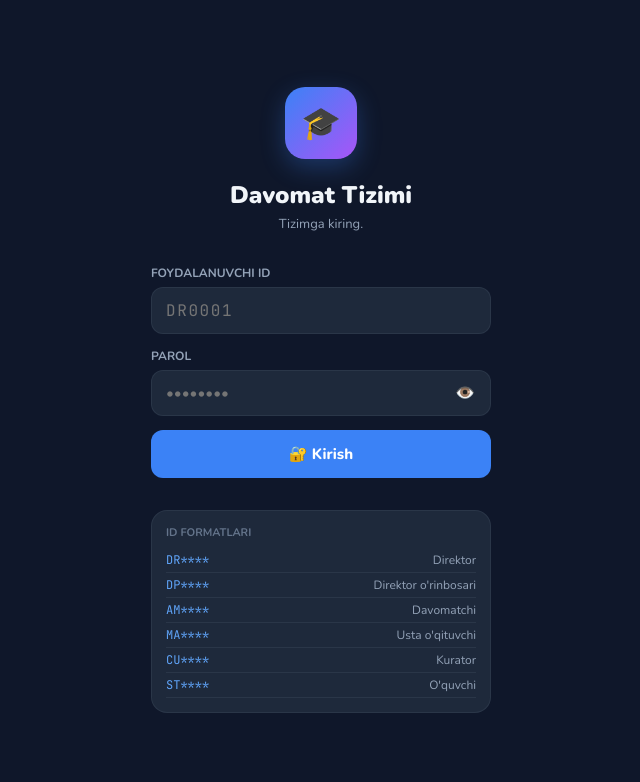
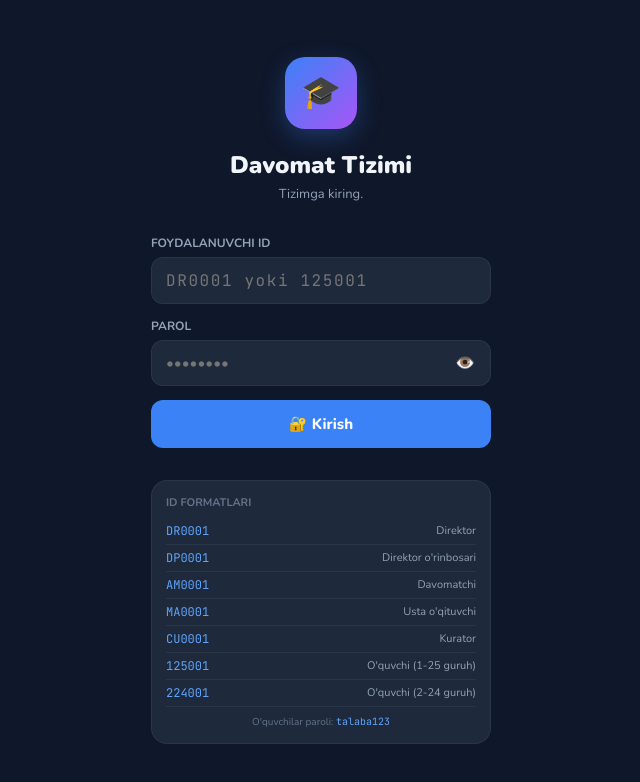
Before and after one commit to Nurbek-WebDasturchi/davomatchi, a React (Vite) app in the folder frontend/: page /login in a window 1280 px wide. Shown: the top 782 px of the page, without its empty margins (319-959 px from the left). Built offline with nearby package versions, Linux system fonts and the light colour scheme; no server answers.

Commit message:
Frontenda QR code tuzatishlar

```diff
--- a/frontend/src/App.jsx
+++ b/frontend/src/App.jsx
@@ -27,7 +27,7 @@ function HomeRedirect() {
   if (loading) return <LoadingSpinner />;
   if (!user) return <Navigate to="/login" replace />;
 
-  const role = user.role;
+  const { role } = user;
   if (role === "student") return <Navigate to="/profile" replace />;
   if (["master", "curator"].includes(role))
     return <Navigate to="/my-groups" replace />;
@@ -49,7 +49,7 @@ function AppRoutes() {
     <Routes>
       <Route path="/login" element={<LoginPage />} />
 
-      {/* Bosh sahifa — rolga qarab yo'naltiradi */}
+      {/* Bosh sahifa */}
       <Route
         path="/"
         element={
@@ -59,7 +59,7 @@ function AppRoutes() {
         }
       />
 
-      {/* Director / Deputy — faqat ko'rish, skaner YO'Q */}
+      {/* Director / Deputy */}
       <Route
         path="/dashboard"
         element={
@@ -76,6 +76,8 @@ function AppRoutes() {
           </ProtectedRoute>
         }
       />
+
+      {/* QR ko'rsatish — director, deputy, master, curator */}
       <Route
         path="/qr/:id"
         element={
@@ -85,7 +87,7 @@ function AppRoutes() {
         }
       />
 
-      {/* Barcha guruhlar — director, deputy, attendance_manager */}
+      {/* Barcha guruhlar */}
       <Route
         path="/groups-list"
         element={
@@ -122,7 +124,7 @@ function AppRoutes() {
         }
       />
 
-      {/* Davomatchi — faqat attendance_manager */}
+      {/* Davomatchi */}
       <Route
         path="/mark"
         element={
@@ -132,12 +134,11 @@ function AppRoutes() {
         }
       />
 
-      {/* QR Scanner — director/deputy EMAS, qolganlar ha */}
+      {/* QR Scanner — FAQAT STUDENT */}
       <Route
         path="/scan"
         element={
-          <ProtectedRoute
-            roles={["student", "master", "curator", "attendance_manager"]}>
+          <ProtectedRoute roles={["student"]}>
             <QRScannerPage />
           </ProtectedRoute>
         }
--- a/frontend/src/components/NavBar.jsx
+++ b/frontend/src/components/NavBar.jsx
@@ -7,7 +7,6 @@ export default function NavBar() {
   const location = useLocation();
   const { user } = useAuth();
 
-  // User yo'q bo'lsa ko'rsatma
   if (!user) return null;
 
   const role = user.role;
@@ -20,24 +19,22 @@ export default function NavBar() {
       { path: "/analytics", icon: "📊", label: "Tahlil" },
     ];
   } else if (role === "master" || role === "curator") {
-    items = [
-      { path: "/my-groups", icon: "🏠", label: "Guruhlar" },
-      { path: "/scan", icon: "📷", label: "Skaner" },
-    ];
+    // Scan YO'Q — ular student emas, QR skanerlash kerak emas
+    items = [{ path: "/my-groups", icon: "🏠", label: "Guruhlar" }];
   } else if (role === "attendance_manager") {
+    // Scan YO'Q — ular qo'lda ID kiritadi
     items = [
       { path: "/mark", icon: "📋", label: "Davomat" },
       { path: "/groups-list", icon: "👥", label: "Guruhlar" },
-      { path: "/scan", icon: "📷", label: "Skaner" },
     ];
   } else if (role === "student") {
+    // Faqat student QR skanerlaydi
     items = [
       { path: "/profile", icon: "👤", label: "Profil" },
       { path: "/scan", icon: "📷", label: "Skaner" },
     ];
   }
 
-  // Items bo'sh bo'lsa ko'rsatma
   if (items.length === 0) return null;
 
   return (
--- a/frontend/src/pages/LoginPage.jsx
+++ b/frontend/src/pages/LoginPage.jsx
@@ -22,15 +22,13 @@ export default function LoginPage() {
     const result = await login(userId.trim(), password);
     if (result.success) {
       const role = result.user.role;
-      if (role === "student") {
-        navigate("/profile", { replace: true });
-      } else if (["master", "curator"].includes(role)) {
+      if (role === "student") navigate("/profile", { replace: true });
+      else if (["master", "curator"].includes(role))
         navigate("/my-groups", { replace: true });
-      } else if (["director", "deputy"].includes(role)) {
+      else if (["director", "deputy"].includes(role))
         navigate("/", { replace: true });
-      } else if (role === "attendance_manager") {
+      else if (role === "attendance_manager")
         navigate("/mark", { replace: true });
-      }
     } else {
       setError(result.error);
     }
@@ -103,7 +101,7 @@ export default function LoginPage() {
             type="text"
             value={userId}
             onChange={(e) => setUserId(e.target.value.toUpperCase())}
-            placeholder="DR0001"
+            placeholder="DR0001 yoki 125001"
             maxLength={10}
             style={{
               width: "100%",
@@ -194,7 +192,6 @@ export default function LoginPage() {
             borderRadius: "var(--radius-md)",
             fontSize: "15px",
             fontWeight: 800,
-            transition: "all 0.2s",
             display: "flex",
             alignItems: "center",
             justifyContent: "center",
@@ -220,7 +217,7 @@ export default function LoginPage() {
         </button>
       </form>
 
-      {/* Rol izohi */}
+      {/* ID formatlar */}
       <div
         style={{
           marginTop: "32px",
@@ -241,19 +238,29 @@ export default function LoginPage() {
           ID FORMATLARI
         </p>
         {[
-          { id: "DR****", label: "Direktor" },
-          { id: "DP****", label: "Direktor o'rinbosari" },
-          { id: "AM****", label: "Davomatchi" },
-          { id: "MA****", label: "Usta o'qituvchi" },
-          { id: "CU****", label: "Kurator" },
-          { id: "ST****", label: "O'quvchi" },
-        ].map(({ id, label }) => (
+          { id: "DR0001", label: "Direktor", example: "director123" },
+          { id: "DP0001", label: "Direktor o'rinbosari", example: "deputy123" },
+          { id: "AM0001", label: "Davomatchi", example: "manager123" },
+          { id: "MA0001", label: "Usta o'qituvchi", example: "master123" },
+          { id: "CU0001", label: "Kurator", example: "curator123" },
+          {
+            id: "125001",
+            label: "O'quvchi (1-25 guruh)",
+            example: "talaba123",
+          },
+          {
+            id: "224001",
+            label: "O'quvchi (2-24 guruh)",
+            example: "talaba123",
+          },
+        ].map(({ id, label, example }) => (
           <div
             key={id}
             style={{
               display: "flex",
               justifyContent: "space-between",
-              padding: "4px 0",
+              alignItems: "center",
+              padding: "5px 0",
               borderBottom: "1px solid var(--border)",
             }}>
             <span
@@ -264,11 +271,27 @@ export default function LoginPage() {
               }}>
               {id}
             </span>
-            <span style={{ fontSize: "12px", color: "var(--text-secondary)" }}>
+            <span style={{ fontSize: "11px", color: "var(--text-secondary)" }}>
               {label}
             </span>
           </div>
         ))}
+        <p
+          style={{
+            fontSize: "10px",
+            color: "var(--text-muted)",
+            marginTop: "8px",
+            textAlign: "center",
+          }}>
+          O'quvchilar paroli:{" "}
+          <span
+            style={{
+              color: "var(--accent-blue-light)",
+              fontFamily: "var(--font-mono)",
+            }}>
+            talaba123
+          </span>
+        </p>
       </div>
     </div>
   );
--- a/frontend/src/pages/QRScannerPage.jsx
+++ b/frontend/src/pages/QRScannerPage.jsx
@@ -18,12 +18,18 @@ export default function QRScannerPage() {
   const [loading, setLoading] = useState(false);
 
   useEffect(() => {
+    // Faqat student kirishi mumkin
+    if (user?.role !== "student") {
+      navigate("/", { replace: true });
+      return;
+    }
     startScanner();
     return () => stopScanner();
   }, []);
 
   const startScanner = async () => {
     setError(null);
+    setResult(null);
     try {
       const reader = new BrowserQRCodeReader();
       readerRef.current = reader;
@@ -47,7 +53,7 @@ export default function QRScannerPage() {
         async (res, err) => {
           if (!res) return;
 
-          // 3 soniyada bir marta
+          // 3 soniyada bir marta skanerlash
           const now = Date.now();
           if (lastScan.current && now - lastScan.current < 3000) return;
           lastScan.current = now;
@@ -55,10 +61,13 @@ export default function QRScannerPage() {
           try {
             const data = JSON.parse(res.getText());
             if (data.qrToken) {
+              stopScanner();
               await processAttendance(data.qrToken);
+            } else {
+              setError("Bu to'g'ri guruh QR kodi emas");
             }
           } catch {
-            // JSON emas
+            setError("QR kod o'qilmadi. Qayta urinib ko'ring.");
           }
         },
       );
@@ -76,16 +85,15 @@ export default function QRScannerPage() {
 
   const processAttendance = async (qrToken) => {
     setLoading(true);
-    setResult(null);
+    setError(null);
     try {
-      // Student o'zining ID sini avtomatik yuboradi
       const res = await api.post("/attendance/scan", {
         qrToken,
         studentId: user.id,
       });
       setResult(res.data);
 
-      // Telegram WebApp ga yuborish
+      // Telegram WebApp ga xabar yuborish
       window.Telegram?.WebApp?.sendData(
         JSON.stringify({
           type: res.data.alreadyMarked ? "already_marked" : "attendance_marked",
@@ -93,7 +101,8 @@ export default function QRScannerPage() {
         }),
       );
     } catch (err) {
-      setError(err.response?.data?.error || "Xatolik yuz berdi");
+      const msg = err.response?.data?.error || "Xatolik yuz berdi";
+      setError(msg);
     } finally {
       setLoading(false);
     }
@@ -103,6 +112,7 @@ export default function QRScannerPage() {
     setResult(null);
     setError(null);
     lastScan.current = null;
+    startScanner();
   };
 
   return (
@@ -137,15 +147,13 @@ export default function QRScannerPage() {
         <div>
           <h1 style={{ fontSize: "17px", fontWeight: 800 }}>📷 QR Skaner</h1>
           <p style={{ color: "var(--text-muted)", fontSize: "11px" }}>
-            {user?.role === "student"
-              ? `${user?.firstName} ${user?.lastName} — davomat belgilash`
-              : "Davomat belgilash"}
+            {user?.firstName} {user?.lastName} — davomat belgilash
           </p>
         </div>
       </div>
 
       <div style={{ padding: "20px" }}>
-        {/* Natija ekrani */}
+        {/* ── NATIJA EKRANI ── */}
         {result ? (
           <div style={{ animation: "slideUp 0.35s ease forwards" }}>
             <div
@@ -184,6 +192,7 @@ export default function QRScannerPage() {
                 }}>
                 {result.message}
               </p>
+
               <div
                 style={{
                   background: "var(--bg-secondary)",
@@ -200,9 +209,9 @@ export default function QRScannerPage() {
                   {
                     label: "🕐 Vaqt",
                     val: result.attendance?.scannedAt
-                      ? new Date(result.attendance.scannedAt).toLocaleString(
-                          "uz-UZ",
-                        )
+                      ? new Date(
+                          result.attendance.scannedAt,
+                        ).toLocaleTimeString("uz-UZ")
                       : "—",
                   },
                 ].map(({ label, val }) => (
@@ -226,6 +235,7 @@ export default function QRScannerPage() {
                 ))}
               </div>
             </div>
+
             <button
               onClick={reset}
               style={{
@@ -241,10 +251,10 @@ export default function QRScannerPage() {
             </button>
           </div>
         ) : (
-          /* Skaner ekrani */
+          /* ── SKANER EKRANI ── */
           <div
             style={{ display: "flex", flexDirection: "column", gap: "14px" }}>
-            {/* Kamera */}
+            {/* Kamera oynasi */}
             <div
               style={{
                 position: "relative",
@@ -264,7 +274,7 @@ export default function QRScannerPage() {
                 }}
               />
 
-              {/* Skaner animatsiyasi */}
+              {/* Burchak ko'rsatkichlari */}
               {scanning && !loading && (
                 <div style={{ position: "absolute", inset: 0 }}>
                   {[
@@ -292,7 +302,7 @@ export default function QRScannerPage() {
                       borderBottom: "3px solid",
                       borderRight: "3px solid",
                     },
-                  ].map((style, i) => (
+                  ].map((s, i) => (
                     <div
                       key={i}
                       style={{
@@ -300,7 +310,7 @@ export default function QRScannerPage() {
                         width: 40,
                         height: 40,
                         borderColor: "var(--accent-blue)",
-                        ...style,
+                        ...s,
                       }}
                     />
                   ))}
@@ -319,8 +329,8 @@ export default function QRScannerPage() {
                 </div>
               )}
 
-              {/* Xato */}
-              {error && (
+              {/* Xato overlay */}
+              {error && !loading && (
                 <div
                   style={{
                     position: "absolute",
@@ -333,14 +343,14 @@ export default function QRScannerPage() {
                     padding: "20px",
                     textAlign: "center",
                   }}>
-                  <p style={{ fontSize: "36px", marginBottom: "10px" }}>📷</p>
+                  <p style={{ fontSize: "36px", marginBottom: "10px" }}>⚠️</p>
                   <p
                     style={{
                       color: "var(--accent-red)",
                       fontWeight: 700,
                       marginBottom: "6px",
                     }}>
-                    Kamera xatosi
+                    Xatolik
                   </p>
                   <p
                     style={{
@@ -352,7 +362,7 @@ export default function QRScannerPage() {
                 </div>
               )}
 
-              {/* Yuklanmoqda */}
+              {/* Yuklanmoqda overlay */}
               {loading && (
                 <div
                   style={{
@@ -360,8 +370,10 @@ export default function QRScannerPage() {
                     inset: 0,
                     background: "rgba(15,23,42,0.85)",
                     display: "flex",
+                    flexDirection: "column",
                     alignItems: "center",
                     justifyContent: "center",
+                    gap: "12px",
                   }}>
                   <div
                     style={{
@@ -373,12 +385,19 @@ export default function QRScannerPage() {
                       animation: "spin 0.8s linear infinite",
                     }}
                   />
+                  <p
+                    style={{
+                      color: "var(--text-secondary)",
+                      fontSize: "12px",
+                    }}>
+                    Davomat belgilanmoqda...
+                  </p>
                 </div>
               )}
             </div>
 
-            {/* Holat matni */}
-            {scanning && !loading ? (
+            {/* Holat / tugma */}
+            {scanning && !loading && !error ? (
               <p
                 style={{
                   textAlign: "center",
@@ -388,7 +407,21 @@ export default function QRScannerPage() {
                 }}>
                 📷 Guruh QR kodini kameraga tutib turing...
               </p>
-            ) : !error ? (
+            ) : error ? (
+              <button
+                onClick={reset}
+                style={{
+                  width: "100%",
+                  padding: "14px",
+                  background: "var(--accent-blue)",
+                  color: "#fff",
+                  borderRadius: "var(--radius-lg)",
+                  fontSize: "14px",
+                  fontWeight: 800,
+                }}>
+                🔄 Qayta urinish
+              </button>
+            ) : !loading ? (
               <button
                 onClick={startScanner}
                 style={{
@@ -402,21 +435,7 @@ export default function QRScannerPage() {
                 }}>
                 ▶️ Kamerani yoqish
               </button>
-            ) : (
-              <button
-                onClick={startScanner}
-                style={{
-                  width: "100%",
-                  padding: "14px",
-                  background: "var(--accent-blue)",
-                  color: "#fff",
-                  borderRadius: "var(--radius-lg)",
-                  fontSize: "14px",
-                  fontWeight: 800,
-                }}>
-                🔄 Qayta urinish
-              </button>
-            )}
+            ) : null}
 
             {/* Ko'rsatmalar */}
             <div
@@ -439,6 +458,7 @@ export default function QRScannerPage() {
                 "1. Sinfxonadagi guruh QR kodini toping",
                 "2. Kamerani QR kodga to'g'rilang",
                 "3. Tizim avtomatik davomatni belgilaydi",
+                "4. Kun davomida faqat bir marta belgilanadi",
               ].map((t) => (
                 <p
                   key={t}
```
